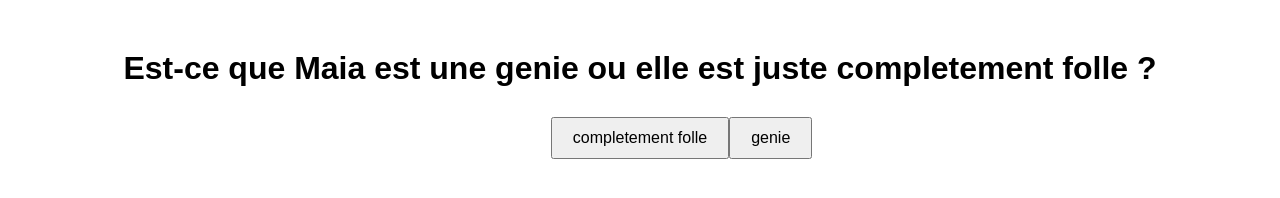
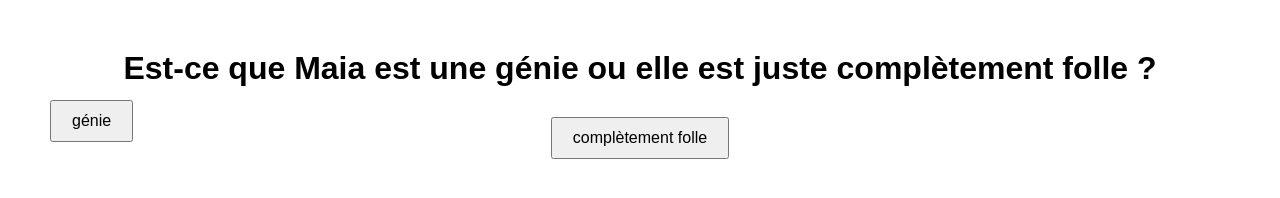
Before and after one commit to yanisywd/yanisywd.github.io, a plain HTML site: page index.html in a window 1280 px wide. Drawn offline with Linux system fonts and the light colour scheme.

Commit message:
Update index.html

```diff
--- a/index.html
+++ b/index.html
@@ -19,26 +19,28 @@
             cursor: pointer;
             position: relative;
         }
-        #non {
+        #genie {
             position: absolute;
+            top: 100px;
+            left: 50px;
         }
     </style>
 </head>
 <body>
 
-<h1> Est-ce que Maia est une genie ou elle est juste completement folle ?</h1>
+<h1> Est-ce que Maia est une génie ou elle est juste complètement folle ?</h1>
 
-<button id="oui">completement folle</button>
-<button id="non">genie</button>
+<button id="completement_folle">complètement folle</button>
+<button id="genie">génie</button>
 
 <p id="result" style="margin-top: 30px; font-size: 20px;"></p>
 
 <script>
     const nonButton = document.getElementById("genie");
-    const ouiButton = document.getElementById("completement folle");
+    const ouiButton = document.getElementById("completement_folle");
     const result = document.getElementById("result");
 
-    // Make the "Non" button move randomly when hovered
+    // Faire bouger le bouton "genie" aléatoirement quand il est survolé
     nonButton.addEventListener("mouseover", () => {
         const x = Math.random() * (window.innerWidth - nonButton.offsetWidth);
         const y = Math.random() * (window.innerHeight - nonButton.offsetHeight);
@@ -46,7 +48,7 @@
         nonButton.style.top = `${y}px`;
     });
 
-    // Display the message when the "Oui" button is clicked
+    // Afficher un message quand le bouton "complètement folle" est cliqué
     ouiButton.addEventListener("click", () => {
         result.textContent = "Bonne réponse championne ! Je le savais !";
     });
```
